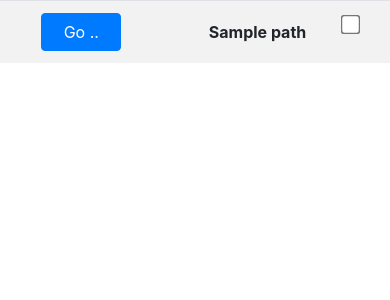
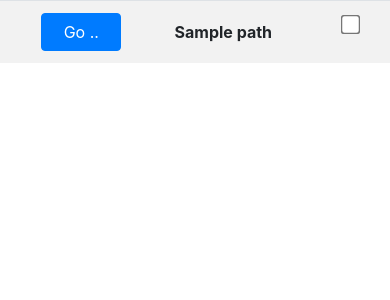
Before and after one commit to nejco/cloud-storage-server, a Node server app: template views/files.ejs in a window 390 px wide. Shown: the part 58-358 px from the top of the page. Run offline with Node 20, Linux system fonts and the light colour scheme; the template is opened without the code that fills it: most values are stand-ins (such as "Sample title", 1, 10 or a date in 2020); lists and menus that the app fills with data are empty.

Commit message:
Mobile view improvements.

```diff
--- a/views/files.ejs
+++ b/views/files.ejs
@@ -34,7 +34,7 @@
               <button type="button" class="btn btn-primary" style="width: 80px">Go ..</button>
             </a>
           </th>
-          <th style="text-align: center"  class="align-middle">
+          <th class="align-middle">
             <%= path %>
           </th>
           <th>
```
